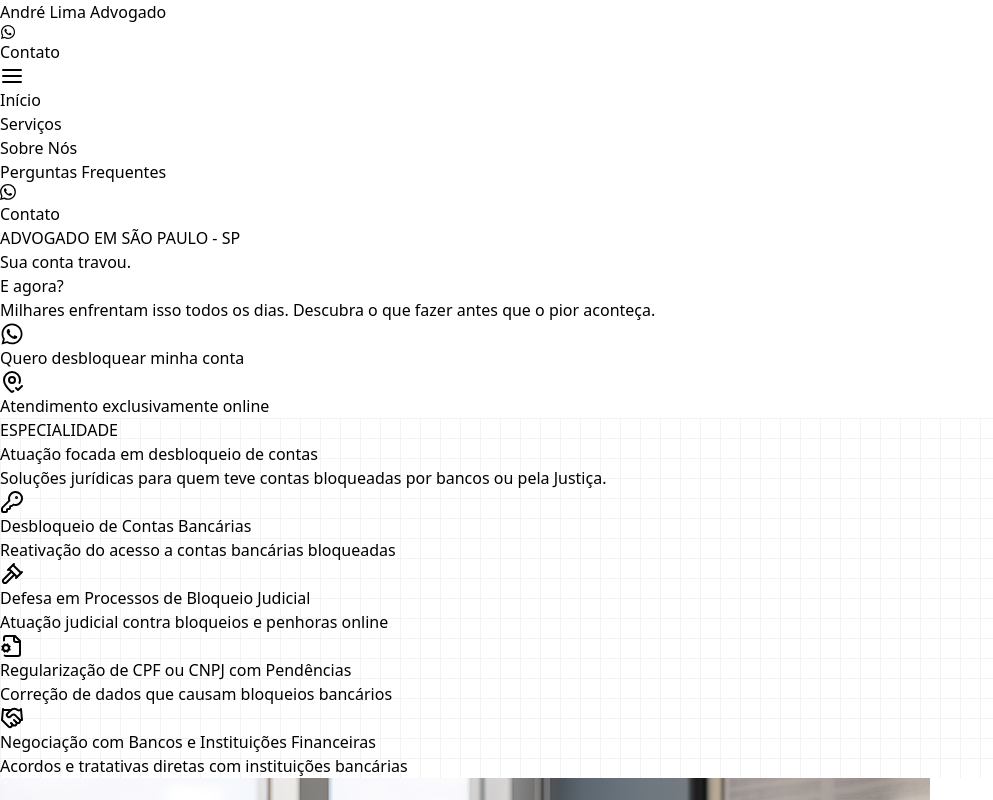
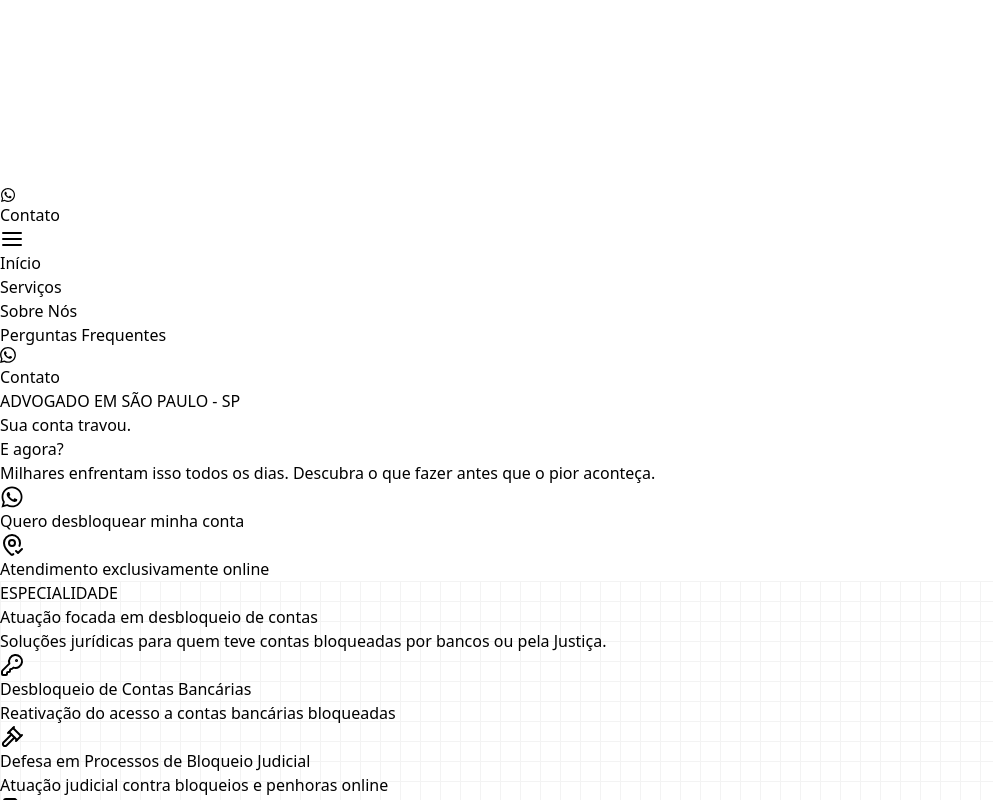
Before and after one commit to EdisonMatos/LP-Andre-Lima, a React (Vite) app: page / in a window 1280 px wide. Shown: the top 800 px of the page, without its empty margins (0-993 px from the left). Built offline with nearby package versions, Linux system fonts and the light colour scheme; a web font is replaced by a local one.

Commit message:
fix: Logo

```diff
--- a/src/components/sectionElements/SidebarSocial.jsx
+++ b/src/components/sectionElements/SidebarSocial.jsx
@@ -85,15 +85,11 @@ export default function SidebarSocial({ colorMode }) {
               <div className="flex flex-col h-full">
                 <div className="flex items-center justify-between flex-shrink-0 px-4 pt-6 ">
                   <span className="inline-flex items-center gap-2">
-                    {/* <img
+                    <img
                       src={content.texts.navbar.solidLogo.img}
                       alt={content.texts.navbar.solidLogo.alt}
                       className="w-auto h-auto p-[5px] "
-                    /> */}
-                    <h1 className="text-title4 text-white">
-                      {" "}
-                      André Lima Advogado
-                    </h1>
+                    />
                   </span>
                   <span>
                     <Button
--- a/src/components/sectionElements/footer/LogoFooter.jsx
+++ b/src/components/sectionElements/footer/LogoFooter.jsx
@@ -6,13 +6,11 @@ function LogoFooter() {
   return (
     <MotionDivDownToUp>
       <div className="h-[115px] flex justify-start items-center">
-        {/* <img
+        <img
           src={content.texts.navbar.logo.img}
           alt={content.texts.navbar.logo.alt}
           className="max-h-[88px] w-auto"
-          className="max-h-[88px] w-auto bg-bgSectionLight p-[12px]"
-        ></img> */}
-        <h1 className="text-title4"> André Lima Advogado</h1>
+        ></img>
       </div>
     </MotionDivDownToUp>
   );
--- a/src/components/sections/NavbarSocial.jsx
+++ b/src/components/sections/NavbarSocial.jsx
@@ -110,20 +110,15 @@ export default function NavbarSocial({ colorMode }) {
             offset={-100}
             href="#"
           >
-            <h1
-              className={`${
-                colorMode
-                  ? scrolling
-                    ? "bg-transparent w-[50%] tablet1:w-[50%] tablet2:w-[40%] desktop1:w-[60%] desktop2:w-[60%] text-title3 text-white transition-all duration-1000"
-                    : " rounded-md w-[64%] my-[20px] tablet1:w-[55%] tablet2:w-[47%] desktop1:w-[60%] desktop2:w-[70%] px-3 py-3 text-title3 text-white transition-all duration-1000"
-                  : scrolling
-                  ? "bg-transparent w-[50%] tablet1:w-[50%] tablet2:w-[40%] desktop1:w-[60%] desktop2:w-[60%] text-white transition-all duration-1000"
-                  : "bg-transparent w-[64%] my-[20px] tablet1:w-[55%] tablet2:w-[47%] desktop1:w-[60%] desktop2:w-[70%] text-white transition-all duration-1000"
-              } tablet3:mb-0`}
-            >
-              {/* Texto do logo – use a string fixa ou algo vindo do seu conteúdo */}
-              André Lima Advogado
-            </h1>
+            <img
+              src={content.texts.navbar.logo.img}
+              alt={content.texts.navbar.logo.alt}
+              className={`bg-transparent max-h-[90px] ${
+                scrolling
+                  ? "w-[50%] bg-darker p-2 rounded-md phone3:w-[40%] tablet1:w-[40%] tablet2:w-[40%] desktop1:w-[50%] desktop2:w-[60%]"
+                  : "my-[20px] w-[80%] phone2:w-[70%] phone3:w-[60%] tablet1:w-[60%] tablet2:w-[70%] desktop2:w-[80%]"
+              } transition-all duration-1000`}
+            />
           </ScrollLink>
 
           <div className="flex items-center justify-between gap-[16px]">
```
Also changed, not shown: src/assets/imgs/logo/logo.png.
